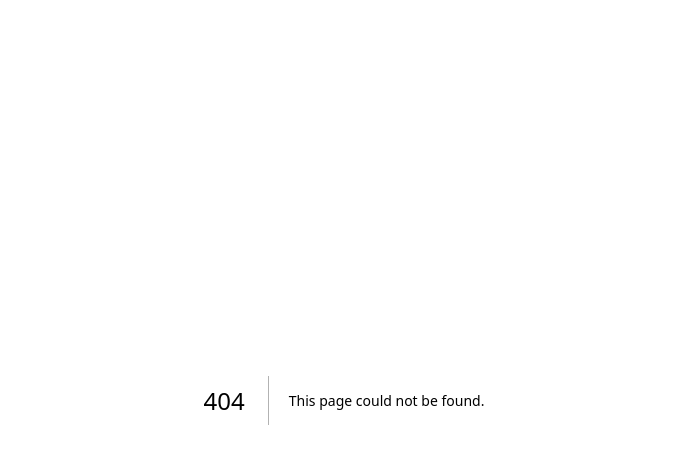
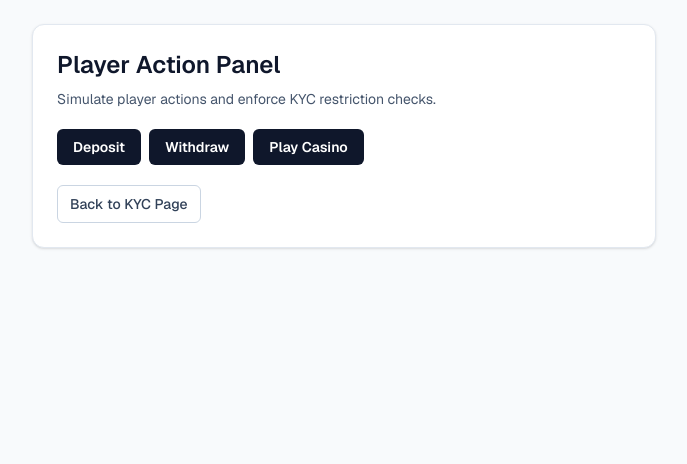
Before and after one commit to ptsportsbookcom-sudo/risk-kyc, a Next.js app: page /player/actions in a window 1280 px wide. Before the commit this address had no page. Shown: the top 464 px of the page, without its empty margins (296-983 px from the left). Built offline with nearby package versions, Linux system fonts and the light colour scheme.

Commit message:
complete phase 2 KYC flow with player blocking and unlock

```diff
--- a/app/(admin)/layout.tsx
+++ b/app/(admin)/layout.tsx
@@ -1,7 +1,5 @@
 import { AdminSidebar } from "@/app/components/admin-sidebar";
 import { AdminTopbar } from "@/app/components/admin-topbar";
-import { KycCasesProvider } from "@/app/components/kyc-cases-context";
-import { RulesProvider } from "@/app/components/rules-context";
 
 export default function AdminLayout({
   children,
@@ -9,8 +7,6 @@ export default function AdminLayout({
   children: React.ReactNode;
 }) {
   return (
-    <RulesProvider>
-      <KycCasesProvider>
     <div className="flex min-h-screen bg-slate-100">
       <AdminSidebar />
 
@@ -19,7 +15,5 @@ export default function AdminLayout({
         <main className="flex-1 p-6">{children}</main>
       </div>
     </div>
-      </KycCasesProvider>
-    </RulesProvider>
   );
 }
--- /dev/null
+++ b/app/components/app-providers.tsx
@@ -0,0 +1,13 @@
+"use client";
+
+import { ReactNode } from "react";
+import { KycCasesProvider } from "@/app/components/kyc-cases-context";
+import { RulesProvider } from "@/app/components/rules-context";
+
+export function AppProviders({ children }: { children: ReactNode }) {
+  return (
+    <RulesProvider>
+      <KycCasesProvider>{children}</KycCasesProvider>
+    </RulesProvider>
+  );
+}
--- a/app/components/kyc-cases-context.tsx
+++ b/app/components/kyc-cases-context.tsx
@@ -86,6 +86,14 @@ function deriveCaseStatus(caseData: KycCase): ReviewStatus {
   return "Pending";
 }
 
+function normalizeRestrictionsForStatus(caseData: KycCase) {
+  if (caseData.status === "Approved") {
+    return { ...caseData, restrictions: [] };
+  }
+
+  return caseData;
+}
+
 export function KycCasesProvider({ children }: { children: ReactNode }) {
   const [cases, setCases] = useState<KycCase[]>([]);
   const [isHydrated, setIsHydrated] = useState(false);
@@ -101,10 +109,12 @@ export function KycCasesProvider({ children }: { children: ReactNode }) {
 
       const parsedCases = JSON.parse(savedCases) as KycCase[];
       const normalizedCases = Array.isArray(parsedCases)
-        ? parsedCases.map((kycCase) => ({
-            ...kycCase,
-            documents: Array.isArray(kycCase.documents) ? kycCase.documents : [],
-          }))
+        ? parsedCases.map((kycCase) =>
+            normalizeRestrictionsForStatus({
+              ...kycCase,
+              documents: Array.isArray(kycCase.documents) ? kycCase.documents : [],
+            })
+          )
         : [];
       setCases(normalizedCases);
     } catch {
@@ -144,7 +154,9 @@ export function KycCasesProvider({ children }: { children: ReactNode }) {
   const updateCaseStatus = (caseId: string, status: ReviewStatus) => {
     setCases((currentCases) =>
       currentCases.map((kycCase) =>
-        kycCase.id === caseId ? { ...kycCase, status } : kycCase
+        kycCase.id === caseId
+          ? normalizeRestrictionsForStatus({ ...kycCase, status })
+          : kycCase
       )
     );
   };
@@ -167,11 +179,11 @@ export function KycCasesProvider({ children }: { children: ReactNode }) {
           ? kycCase.documents.map((doc) => (doc.type === type ? uploadedDocument : doc))
           : [...kycCase.documents, uploadedDocument];
 
-        return {
+        return normalizeRestrictionsForStatus({
           ...kycCase,
           documents,
           status: deriveCaseStatus({ ...kycCase, documents }),
-        };
+        });
       })
     );
   };
@@ -191,11 +203,11 @@ export function KycCasesProvider({ children }: { children: ReactNode }) {
           doc.type === type ? { ...doc, status } : doc
         );
 
-        return {
+        return normalizeRestrictionsForStatus({
           ...kycCase,
           documents,
           status: deriveCaseStatus({ ...kycCase, documents }),
-        };
+        });
       })
     );
   };
--- a/app/layout.tsx
+++ b/app/layout.tsx
@@ -1,5 +1,6 @@
 import type { Metadata } from "next";
 import { Geist, Geist_Mono } from "next/font/google";
+import { AppProviders } from "@/app/components/app-providers";
 import "./globals.css";
 
 const geistSans = Geist({
@@ -27,7 +28,9 @@ export default function RootLayout({
       lang="en"
       className={`${geistSans.variable} ${geistMono.variable} h-full antialiased`}
     >
-      <body className="min-h-full flex flex-col">{children}</body>
+      <body className="min-h-full flex flex-col">
+        <AppProviders>{children}</AppProviders>
+      </body>
     </html>
   );
 }
--- /dev/null
+++ b/app/player/actions/page.tsx
@@ -0,0 +1,88 @@
+"use client";
+
+import Link from "next/link";
+import { useRouter } from "next/navigation";
+import { useState } from "react";
+import { useKycCases } from "@/app/components/kyc-cases-context";
+
+type PlayerAction = "Deposit" | "Withdraw" | "Play Casino";
+
+export default function PlayerActionsPage() {
+  const router = useRouter();
+  const { cases } = useKycCases();
+  const [message, setMessage] = useState("");
+
+  const pendingCase = cases.find((item) => item.status === "Pending");
+  const restrictions = pendingCase?.restrictions ?? [];
+
+  const tryAction = (action: PlayerAction) => {
+    if (action === "Withdraw" && restrictions.includes("Withdrawal Block")) {
+      router.push(
+        "/player?reason=Complete%20verification%20to%20withdraw"
+      );
+      return;
+    }
+
+    if (action === "Deposit" && restrictions.includes("Deposit Block")) {
+      router.push("/player?reason=Complete%20verification%20to%20deposit");
+      return;
+    }
+
+    if (action === "Play Casino" && restrictions.includes("Casino Block")) {
+      router.push("/player?reason=Complete%20verification%20to%20play%20casino");
+      return;
+    }
+
+    setMessage("Action successful");
+  };
+
+  return (
+    <main className="mx-auto w-full max-w-2xl p-6">
+      <section className="rounded-xl border border-slate-200 bg-white p-6 shadow-sm">
+        <h1 className="text-2xl font-semibold text-slate-900">
+          Player Action Panel
+        </h1>
+        <p className="mt-2 text-sm text-slate-600">
+          Simulate player actions and enforce KYC restriction checks.
+        </p>
+
+        <div className="mt-5 flex flex-wrap gap-2">
+          <button
+            type="button"
+            onClick={() => tryAction("Deposit")}
+            className="rounded-md bg-slate-900 px-4 py-2 text-sm font-semibold text-white transition-colors hover:bg-slate-800"
+          >
+            Deposit
+          </button>
+          <button
+            type="button"
+            onClick={() => tryAction("Withdraw")}
+            className="rounded-md bg-slate-900 px-4 py-2 text-sm font-semibold text-white transition-colors hover:bg-slate-800"
+          >
+            Withdraw
+          </button>
+          <button
+            type="button"
+            onClick={() => tryAction("Play Casino")}
+            className="rounded-md bg-slate-900 px-4 py-2 text-sm font-semibold text-white transition-colors hover:bg-slate-800"
+          >
+            Play Casino
+          </button>
+        </div>
+
+        {message ? (
+          <p className="mt-4 rounded-md bg-emerald-50 px-3 py-2 text-sm font-medium text-emerald-700 ring-1 ring-emerald-200">
+            {message}
+          </p>
+        ) : null}
+
+        <Link
+          href="/player"
+          className="mt-5 inline-flex rounded-md border border-slate-300 px-3 py-2 text-sm font-medium text-slate-700 transition-colors hover:bg-slate-50"
+        >
+          Back to KYC Page
+        </Link>
+      </section>
+    </main>
+  );
+}
--- /dev/null
+++ b/app/player/page.tsx
@@ -0,0 +1,124 @@
+"use client";
+
+import Link from "next/link";
+import { useSearchParams } from "next/navigation";
+import {
+  DocumentType,
+  useKycCases,
+  VerificationType,
+} from "@/app/components/kyc-cases-context";
+
+function getRequiredDocumentTypes(verificationRequired: VerificationType[]) {
+  if (verificationRequired.includes("Full KYC")) {
+    return ["ID", "Selfie", "Proof"] as DocumentType[];
+  }
+
+  return verificationRequired.filter(
+    (item): item is DocumentType => item === "ID" || item === "Selfie" || item === "Proof"
+  );
+}
+
+function documentStatusClass(status: "Pending" | "Approved" | "Rejected") {
+  if (status === "Approved") {
+    return "bg-emerald-50 text-emerald-700 ring-1 ring-emerald-200";
+  }
+  if (status === "Rejected") {
+    return "bg-rose-50 text-rose-700 ring-1 ring-rose-200";
+  }
+  return "bg-amber-50 text-amber-700 ring-1 ring-amber-200";
+}
+
+export default function PlayerKycPage() {
+  const searchParams = useSearchParams();
+  const { cases, uploadDocument } = useKycCases();
+  const pendingCase = cases.find((item) => item.status === "Pending");
+  const reason = searchParams.get("reason");
+
+  if (!pendingCase) {
+    return (
+      <main className="mx-auto w-full max-w-2xl p-6">
+        <section className="rounded-xl border border-slate-200 bg-white p-6 shadow-sm">
+          <h1 className="text-2xl font-semibold text-slate-900">
+            Verification Required
+          </h1>
+          {reason ? (
+            <p className="mt-2 rounded-md bg-amber-50 px-3 py-2 text-sm font-medium text-amber-700 ring-1 ring-amber-200">
+              {reason}
+            </p>
+          ) : null}
+          <p className="mt-3 text-sm text-slate-700">Your account is verified.</p>
+          <Link
+            href="/player/actions"
+            className="mt-4 inline-flex rounded-md bg-slate-900 px-3 py-2 text-sm font-semibold text-white"
+          >
+            Open Action Panel
+          </Link>
+        </section>
+      </main>
+    );
+  }
+
+  const requiredDocuments = getRequiredDocumentTypes(
+    pendingCase.verificationRequired
+  );
+
+  return (
+    <main className="mx-auto w-full max-w-2xl p-6">
+      <section className="rounded-xl border border-slate-200 bg-white p-6 shadow-sm">
+        <h1 className="text-2xl font-semibold text-slate-900">
+          Verification Required
+        </h1>
+        {reason ? (
+          <p className="mt-2 rounded-md bg-amber-50 px-3 py-2 text-sm font-medium text-amber-700 ring-1 ring-amber-200">
+            {reason}
+          </p>
+        ) : null}
+        <p className="mt-2 text-sm text-slate-600">
+          You need to complete verification to continue
+        </p>
+
+        <div className="mt-5 space-y-3">
+          {requiredDocuments.map((documentType) => {
+            const document = pendingCase.documents.find(
+              (item) => item.type === documentType
+            );
+
+            return (
+              <article
+                key={documentType}
+                className="flex items-center justify-between rounded-lg border border-slate-200 bg-slate-50 p-4"
+              >
+                <p className="text-sm font-medium text-slate-800">{documentType}</p>
+
+                <div className="flex items-center gap-2">
+                  {document ? (
+                    <span
+                      className={`inline-flex rounded-full px-2.5 py-1 text-xs font-semibold ${documentStatusClass(
+                        document.status
+                      )}`}
+                    >
+                      {document.status}
+                    </span>
+                  ) : null}
+                  <button
+                    type="button"
+                    onClick={() => uploadDocument(pendingCase.id, documentType)}
+                    className="rounded-md bg-slate-900 px-3 py-1.5 text-xs font-semibold text-white transition-colors hover:bg-slate-800"
+                  >
+                    Upload
+                  </button>
+                </div>
+              </article>
+            );
+          })}
+        </div>
+        <Link
+          href="/player/actions"
+          className="mt-5 inline-flex rounded-md bg-slate-900 px-3 py-2 text-sm font-semibold text-white"
+        >
+          Open Action Panel
+        </Link>
+      </section>
+    </main>
+  );
+}
```
Lines whose indentation alone changed are shown as unchanged.
